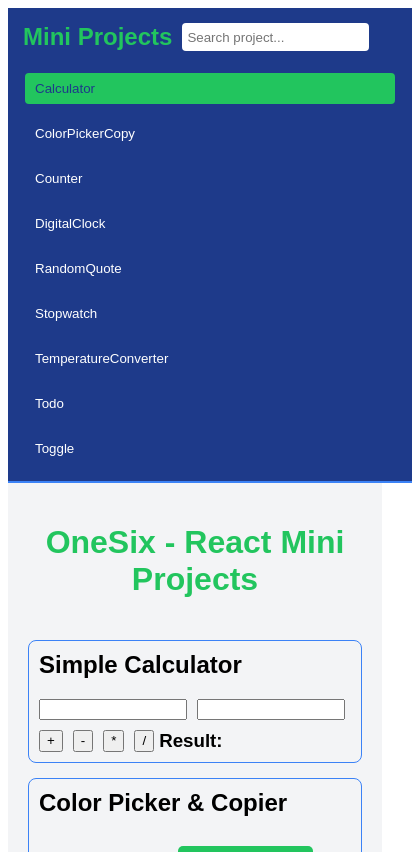
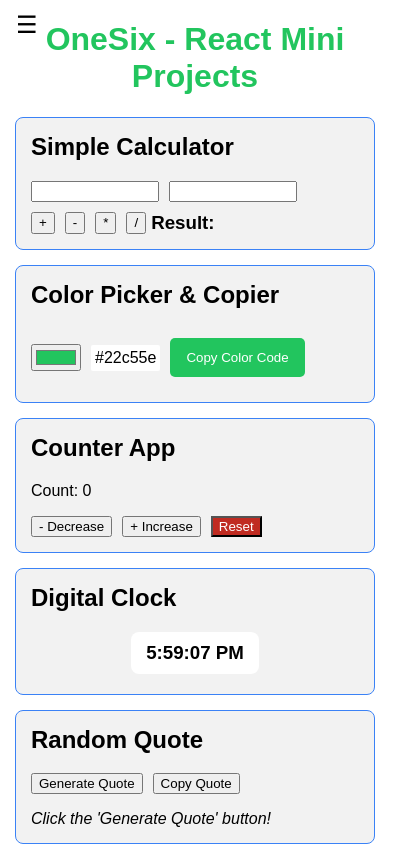
Before and after one commit to mmahmudul7/react-mini-projects, a React (Vite) app: page / in a window 390 px wide. Shown: the top 854 px of the page, 412 px wide, since content can reach past the window. Built offline with nearby package versions, Linux system fonts and the light colour scheme.

Commit message:
UI updated

```diff
--- a/src/App.css
+++ b/src/App.css
@@ -1,98 +1,117 @@
+#root {
+  max-width: 1440px;
+  margin: auto;
+}
+
+body {
+  padding: 0;
+  margin: 0;
+}
+
 /* Layout */
 .app-container {
   display: flex;
-  height: 100vh;
+  min-height: 100vh;
   font-family: sans-serif;
 }
 
 /* Sidebar */
 .sidebar {
-  width: 220px;
+  width: 200px;
   background-color: #1e3a8a;
-  color: #ffffff;
   padding: 15px;
+  color: white;
   overflow-y: auto;
-  display: flex;
-  flex-direction: column;
-  gap: 10px;
-  border-right: 2px solid #3b82f6;
+  transition: transform 0.3s ease;
 }
 
-.sidebar h2 {
-  margin: 0 0 10px 0;
-  color: #22c55e;
+.sidebar.open {
+  transform: translateX(0);
 }
 
 .sidebar input {
-  max-width: 220px;
+  width: 95%;
   padding: 5px;
+  margin-bottom: 10px;
   border-radius: 4px;
   border: none;
-  margin-bottom: 10px;
 }
 
 .sidebar button {
-  padding: 8px 10px;
-  background: transparent;
+  display: block;
+  width: 100%;
+  margin-bottom: 5px;
+  padding: 8px;
+  text-align: left;
   border: none;
-  text-align: left;
+  border-radius: 4px;
+  background-color: #3b82f6;
   color: white;
   cursor: pointer;
-  border-radius: 4px;
-  transition: background 0.2s;
 }
 
 .sidebar button:hover,
 .sidebar button.active {
   background-color: #22c55e;
-  color: #1e3a8a;
 }
 
 /* Main content */
 .main-content {
   flex: 1;
-  padding: 20px;
-  overflow-y: auto;
-  background-color: #f3f4f6;
-  display: flex;
-  flex-direction: column;
-  gap: 20px;
+  padding: 0 15px;
+  background-color: #ffffff;
+  position: relative;
 }
 
-/* Grid of projects */
+/* Hamburger button */
+.hamburger {
+  display: none;
+  position: absolute;
+  top: 10px;
+  left: 10px;
+  font-size: 24px;
+  background: none;
+  border: none;
+  cursor: pointer;
+}
+
+/* Grid */
 .projects-grid {
   display: grid;
-  grid-template-columns: repeat(3, 1fr);
+  grid-template-columns: 1fr 1fr 1fr;
   gap: 15px;
 }
 
 .project-card {
-  background-color: #f3f4f6;
-  padding: 10px;
+  background-color: #f2f2f2;
+  border: 1px solid #3b82f6;
+  padding: 15px;
   border-radius: 8px;
-  border: 1px solid #3b82f6;
+}
+
+/* Highlight selected app in grid */
+.project-card.highlight {
+  border: 2px solid #22c55e;
+  box-shadow: 0 0 10px #22c55e66;
 }
 
 /* Pagination */
 .pagination {
-  display: flex;
-  justify-content: center;
-  gap: 8px;
-  margin: 20px 0;
+  margin-top: 30px;
+  text-align: center;
 }
 
 .pagination button {
-  padding: 6px 12px;
+  margin: 0 5px;
+  padding: 5px 10px;
+  border-radius: 4px;
   border: none;
-  border-radius: 4px;
   cursor: pointer;
-  background-color: #1e3a8a;
-  color: white;
 }
 
 .pagination button.active {
   background-color: #22c55e;
-  color: #1e3a8a;
+  color: white;
 }
 
 .pagination button:disabled {
@@ -100,8 +119,8 @@
   cursor: not-allowed;
 }
 
-input {
-  max-width: 140px;
+.project-card input {
+  max-width: 120px;
 }
 
 h2 {
@@ -109,31 +128,65 @@ h2 {
 }
 
 /* Responsive */
+
+/* Tablet (max-width 900px) */
 @media (max-width: 900px) {
-  .app-container {
-    flex-direction: column;
+  .projects-grid {
+    grid-template-columns: 1fr 1fr;
   }
-  .projects-grid {
-    grid-template-columns: repeat(2, 1fr);
+
+  .sidebar {
+    position: fixed;
+    top: 0;
+    left: 0;
+    height: 100%;
+    width: 220px;
+    transform: translateX(-100%);
+    transition: transform 0.3s ease;
+    z-index: 1000;
   }
-  .sidebar {
-    width: 100%;
-    flex-direction: row;
-    flex-wrap: wrap;
-    border-right: none;
-    border-bottom: 2px solid #3b82f6;
+
+  .sidebar.open {
+    transform: translateX(0);
   }
-  .sidebar button {
-    flex: 1 1 150px;
-    margin: 2px;
+
+  .hamburger {
+    display: block;
+    position: fixed;
+    top: 10px;
+    left: 10px;
+    font-size: 24px;
+    background: none;
+    border: none;
+    cursor: pointer;
+    z-index: 1100;
   }
 }
 
+/* Mobile (max-width 600px) */
 @media (max-width: 600px) {
   .projects-grid {
     grid-template-columns: 1fr;
   }
-  .sidebar button {
-    flex: 1 1 100%;
+
+  .app-container {
+    flex-direction: column;
+  }
+
+  .sidebar {
+    position: fixed;
+    top: 0;
+    left: 0;
+    height: 100%;
+    transform: translateX(-100%);
+    z-index: 1000;
+  }
+
+  .sidebar.open {
+    transform: translateX(0);
+  }
+
+  .hamburger {
+    display: block;
   }
 }
--- a/src/App.jsx
+++ b/src/App.jsx
@@ -1,4 +1,4 @@
-import React, {useState, Suspense} from "react";
+import React, {useState, useEffect, Suspense} from "react";
 import "./App.css";
 
 // Dynamic import all components
@@ -13,23 +13,28 @@ const ITEMS_PER_PAGE = 9;
 function App() {
   const [search, setSearch] = useState("");
   const [currentPage, setCurrentPage] = useState(1);
+  const [highlightApp, setHighlightApp] = useState(null);
+  const [sidebarOpen, setSidebarOpen] = useState(false);
 
-  // Last opened project from localStorage
-  const lastProjectName = localStorage.getItem("lastProject");
+  useEffect(() => {
+    const params = new URLSearchParams(window.location.search);
+    const appName = params.get("app");
+
+    if (appName) {
+      setHighlightApp(appName);
+
+      const index = projects.findIndex((p) => p.name === appName);
+      if (index !== -1) {
+        const page = Math.ceil((index + 1) / ITEMS_PER_PAGE);
+        setCurrentPage(page);
+      }
+    }
+  }, []);
 
   // Filter projects by search
-  let filteredProjects = projects.filter((p) =>
+  const filteredProjects = projects.filter((p) =>
     p.name.toLowerCase().includes(search.toLowerCase())
   );
-
-  // If last project exists, move it to first position
-  if (lastProjectName) {
-    const index = filteredProjects.findIndex((p) => p.name === lastProjectName);
-    if (index > -1) {
-      const [last] = filteredProjects.splice(index, 1);
-      filteredProjects.unshift(last);
-    }
-  }
 
   // Pagination
   const totalPages = Math.ceil(filteredProjects.length / ITEMS_PER_PAGE);
@@ -42,10 +47,25 @@ function App() {
     if (page >= 1 && page <= totalPages) setCurrentPage(page);
   };
 
+  // Sidebar click
+  const handleSidebarClick = (name, index) => {
+    const page = Math.ceil((index + 1) / ITEMS_PER_PAGE);
+    setCurrentPage(page);
+    setHighlightApp(name);
+
+    const params = new URLSearchParams(window.location.search);
+    params.set("app", name);
+    window.history.replaceState(
+      {},
+      "",
+      `${window.location.pathname}?${params}`
+    );
+  };
+
   return (
     <div className="app-container">
       {/* Sidebar */}
-      <aside className="sidebar">
+      <aside className={`sidebar ${sidebarOpen ? "open" : ""}`}>
         <h2>Mini Projects</h2>
         <input
           type="text"
@@ -56,29 +76,46 @@ function App() {
             setCurrentPage(1);
           }}
         />
+        <div className="sidebar-list">
           {filteredProjects.map((p, i) => (
             <button
               key={i}
-            className={p.name === currentProjects[0]?.name ? "active" : ""}
-            onClick={() => {
-              setCurrentPage(Math.ceil((i + 1) / ITEMS_PER_PAGE));
-              localStorage.setItem("lastProject", p.name); // Save last opened project
-            }}
+              className={p.name === highlightApp ? "active" : ""}
+              onClick={() => handleSidebarClick(p.name, i)}
             >
               {p.name}
             </button>
           ))}
+        </div>
       </aside>
 
       {/* Main content */}
-      <main className="main-content">
+      <main
+        className="main-content"
+        onClick={() => {
+          if (sidebarOpen && window.innerWidth <= 900) setSidebarOpen(false);
+        }}
+      >
+        {/* Hamburger Button */}
+        <button
+          className="hamburger"
+          onClick={() => setSidebarOpen(!sidebarOpen)}
+        >
+          ☰
+        </button>
+
         <h1 style={{color: "#22c55e", textAlign: "center"}}>
           OneSix - React Mini Projects
         </h1>
         <div className="projects-grid">
           <Suspense fallback={<div>Loading...</div>}>
             {currentProjects.map((p) => (
-              <div key={p.name} className="project-card">
+              <div
+                key={p.name}
+                className={`project-card ${
+                  p.name === highlightApp ? "highlight" : ""
+                }`}
+              >
                 <p.component />
               </div>
             ))}
```
Lines whose indentation alone changed are shown as unchanged.
